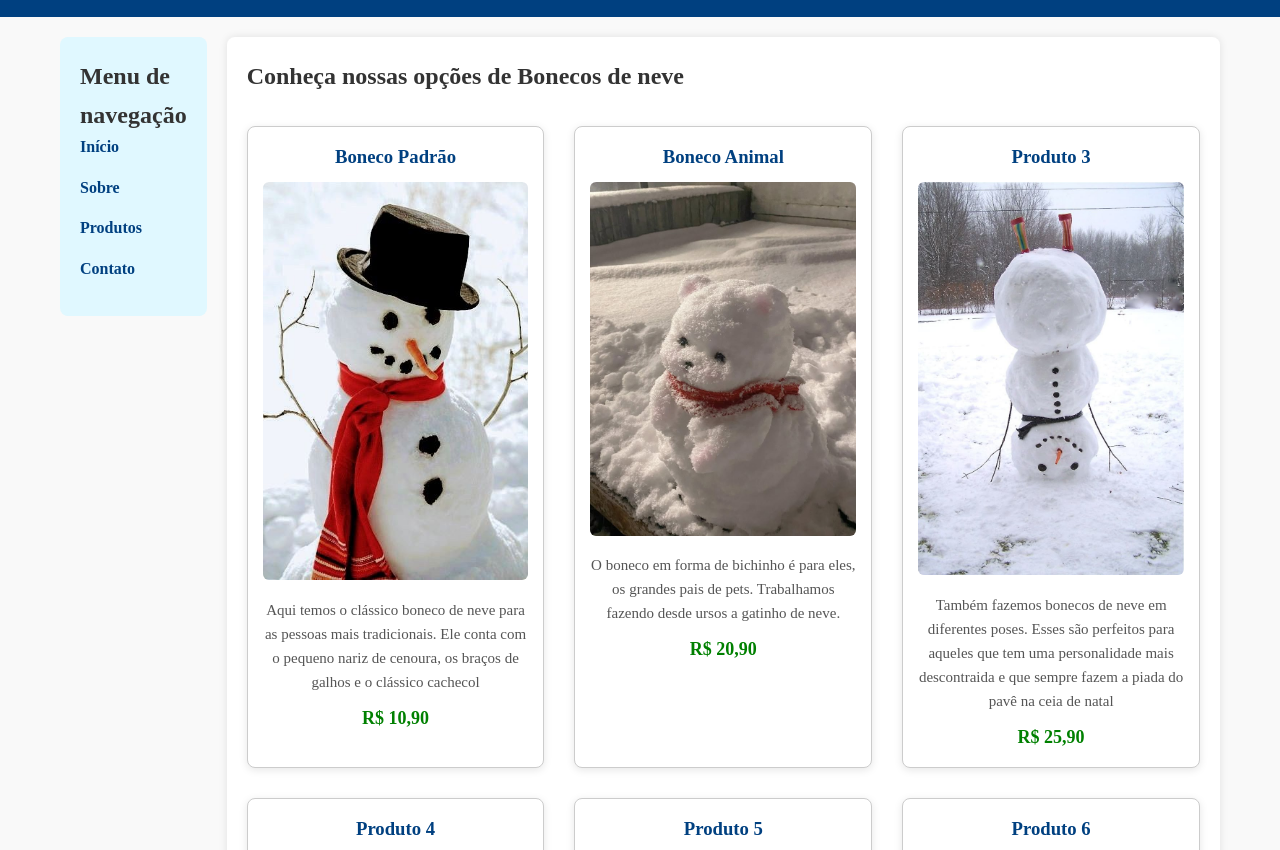
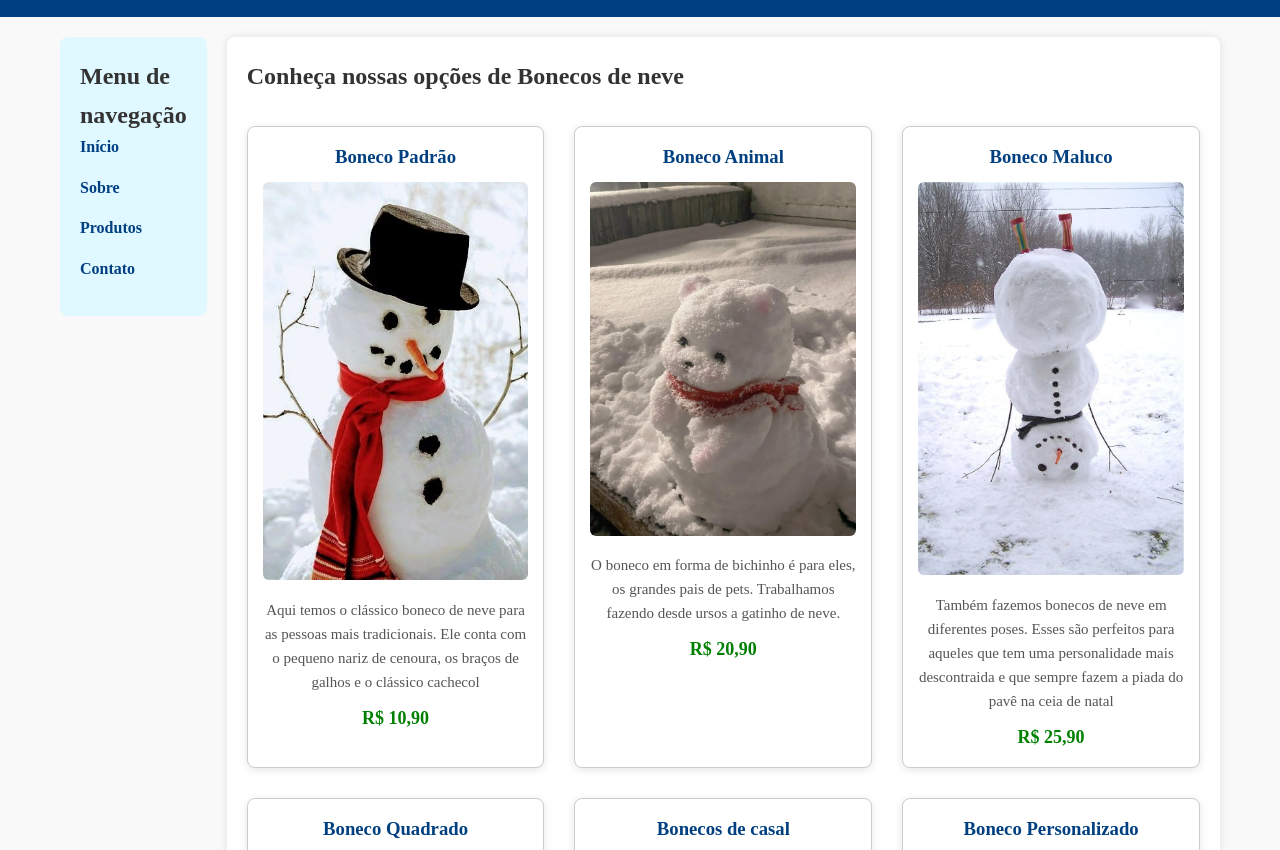
Before and after one commit to CaioGouveia924/site, a plain HTML site: page produtos.html in a window 1280 px wide. Shown: the part 74-924 px from the top of the page. Drawn offline with Linux system fonts and the light colour scheme.

Commit message:
Update produtos.html

```diff
--- a/produtos.html
+++ b/produtos.html
@@ -46,28 +46,28 @@
       </article>
 
       <article class="produto">
-        <h3>Produto 3</h3>
+        <h3>Boneco Maluco</h3>
         <img src="imagens/funny.jpg" alt="Produto 3" />
         <p>Também fazemos bonecos de neve em diferentes poses. Esses são perfeitos para aqueles que tem uma personalidade mais descontraida e que sempre fazem a piada do pavê na ceia de natal</p>
         <span class="preco">R$ 25,90</span>
       </article>
 
       <article class="produto">
-        <h3>Produto 4</h3>
+        <h3>Boneco Quadrado</h3>
         <img src="imagens/quadrado.jpg" alt="Produto 4" />
         <p>Agora esse é para os jogadores de Minecraft. Decidindo trabalhar com diferentes formas, também fazemos bonecos de neve quadrados, parecendo terem sido feitos pelo próprio Steve</p>
         <span class="preco">R$ 25,90</span>
       </article>
 
       <article class="produto">
-        <h3>Produto 5</h3>
+        <h3>Bonecos de casal</h3>
         <img src="imagens/casal.jpg" alt="Produto 5" />
         <p>Esse aqui é para os apaixonados, para aqueles que querem mostrar seu amor para todos os vizinhos que passam por ali. Os bonecos namorados que podem ser personalizados com roupas do casal para que você possa esfregar na cara de todos a sua felicidade</p>
         <span class="preco">R$ 25,90</span>
       </article>
 
       <article class="produto">
-        <h3>Produto 6</h3>
+        <h3>Boneco Personalizado</h3>
         <img src="imagens/personalizado.jpg" alt="Produto 6" />
         <p>Se tem alguma ideia que gostaria de por em prática, mas não viu aqui na nossa tabela, não se preocupe. Fazemos pedidos personalizados pelo preço aqui também!</p>
         <span class="preco">Valor a decidir com cliente</span>
```
